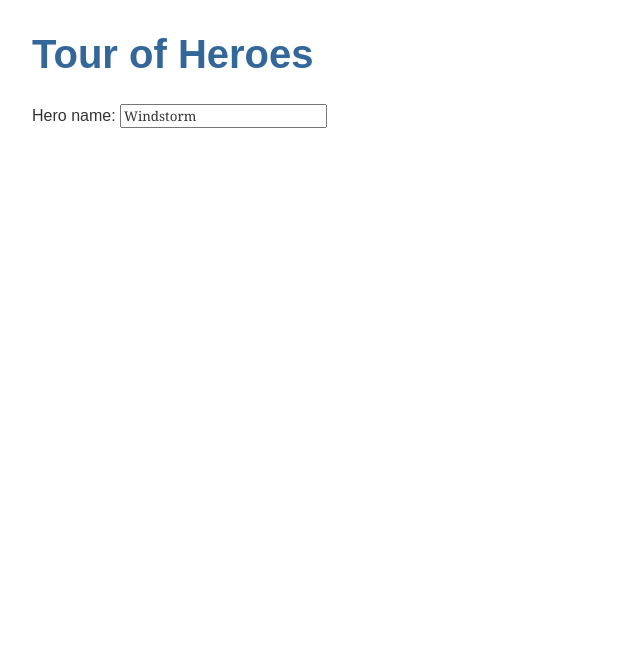
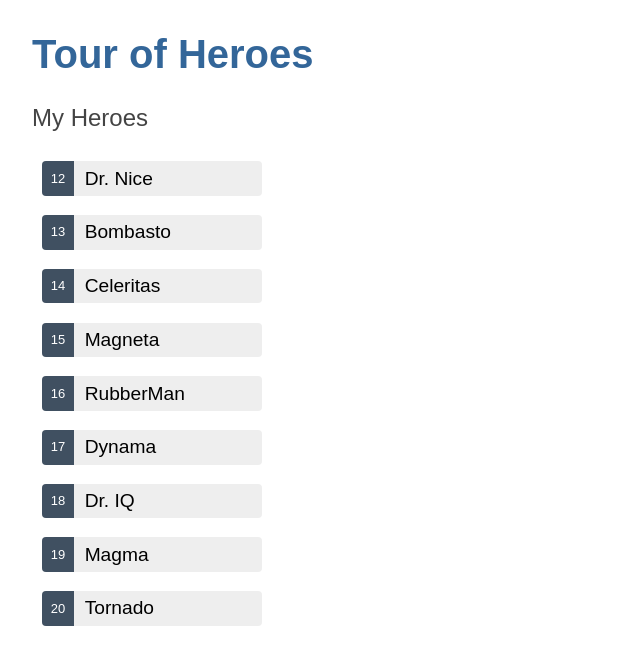
Before and after one commit to Heesu974/hero-app, an Angular app: page / in a window 1280 px wide. Shown: the top 664 px of the page, without its empty margins (0-640 px from the left). Built offline with nearby package versions, Linux system fonts and the light colour scheme.

Commit message:
2. Display a list

```diff
--- a/src/app/heroes/heroes.component.css
+++ b/src/app/heroes/heroes.component.css
@@ -0,0 +1,66 @@
+/* HeroesComponent's private CSS styles */
+.heroes {
+  margin: 0 0 2em 0;
+  list-style-type: none;
+  padding: 0;
+  width: 15em;
+}
+
+.heroes li {
+  display: flex;
+}
+
+.heroes button {
+  flex: 1;
+  cursor: pointer;
+  position: relative;
+  left: 0;
+  background-color: #eee;
+  margin: 0.5em;
+  padding: 0;
+  border-radius: 4px;
+  display: flex;
+  align-items: stretch;
+  height: 1.8em;
+}
+
+.heroes button:hover {
+  color: #2c3a41;
+  background-color: #e6e6e6;
+  left: 0.1em;
+}
+
+.heroes button:active {
+  background-color: #525252;
+  color: #fafafa;
+}
+
+.heroes button.selected {
+  background-color: black;
+  color: white;
+}
+
+.heroes button.selected:hover {
+  background-color: #505050;
+  color: white;
+}
+
+.heroes button.selected:active {
+  background-color: black;
+  color: white;
+}
+
+.heroes .badge {
+  display: inline-block;
+  font-size: small;
+  color: white;
+  padding: 0.8em 0.7em 0 0.7em;
+  background-color: #405061;
+  line-height: 1em;
+  margin-right: 0.8em;
+  border-radius: 4px 0 0 4px;
+}
+
+.heroes .name {
+  align-self: center;
+}
--- a/src/app/heroes/heroes.component.html
+++ b/src/app/heroes/heroes.component.html
@@ -1,4 +1,21 @@
-<div>
-  <label for="name">Hero name: </label>
-  <input id="name" type="text" [(ngModel)]="hero.name" />
+<h2>My Heroes</h2>
+<ul class="heroes">
+  <li *ngFor="let hero of heroes">
+    <button
+      [class.selected]="hero === selectedHero"
+      type="button"
+      (click)="onSelect(hero)"
+    >
+      <span class="badge">{{ hero.id }}</span>
+      <span class="name">{{ hero.name }}</span>
+    </button>
+  </li>
+</ul>
+<div *ngIf="selectedHero">
+  <h2>{{ selectedHero.name | uppercase }} Details</h2>
+  <div>id: {{ selectedHero.id }}</div>
+  <div>
+    <label for="hero-name">Hero name:</label>
+    <input type="text" id="hero-name" [(ngModel)]="selectedHero.name" />
+  </div>
 </div>
--- a/src/app/heroes/heroes.component.ts
+++ b/src/app/heroes/heroes.component.ts
@@ -1,5 +1,6 @@
 import { Component } from '@angular/core';
 import { Hero } from '../hero';
+import { HEROES } from '../mock-heroes';
 
 @Component({
   selector: 'app-heroes',
@@ -7,8 +8,9 @@
   styleUrls: ['./heroes.component.css'],
 })
 export class HeroesComponent {
-  hero: Hero = {
-    id: 1,
-    name: 'Windstorm ',
-  };
+  heroes = HEROES;
+  selectedHero?: Hero;
+  onSelect(hero: any) {
+    this.selectedHero = hero;
+  }
 }
--- /dev/null
+++ b/src/app/mock-heroes.ts
@@ -0,0 +1,13 @@
+import { Hero } from './hero';
+
+export const HEROES: Hero[] = [
+  { id: 12, name: 'Dr. Nice' },
+  { id: 13, name: 'Bombasto' },
+  { id: 14, name: 'Celeritas' },
+  { id: 15, name: 'Magneta' },
+  { id: 16, name: 'RubberMan' },
+  { id: 17, name: 'Dynama' },
+  { id: 18, name: 'Dr. IQ' },
+  { id: 19, name: 'Magma' },
+  { id: 20, name: 'Tornado' },
+];
```
Also changed, not shown: 1 other file (tests, documents, lock files or other folders).
